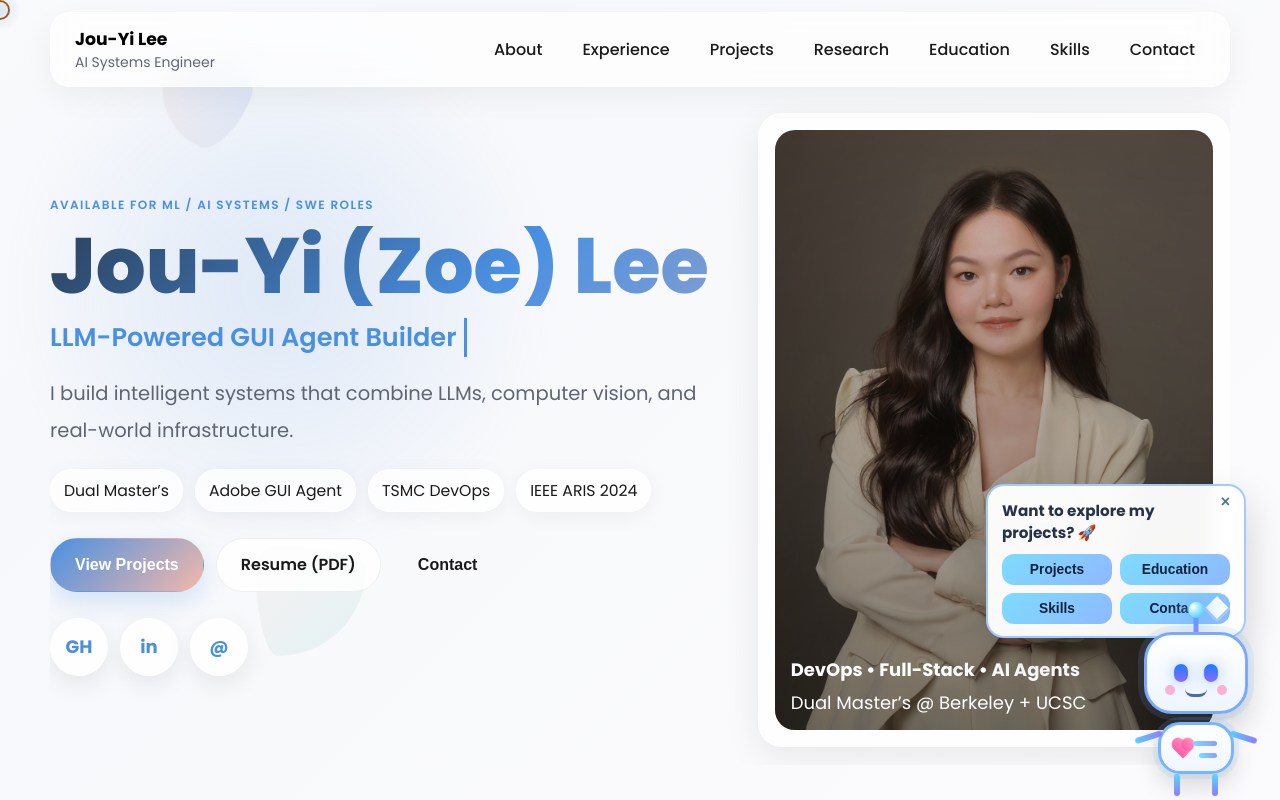
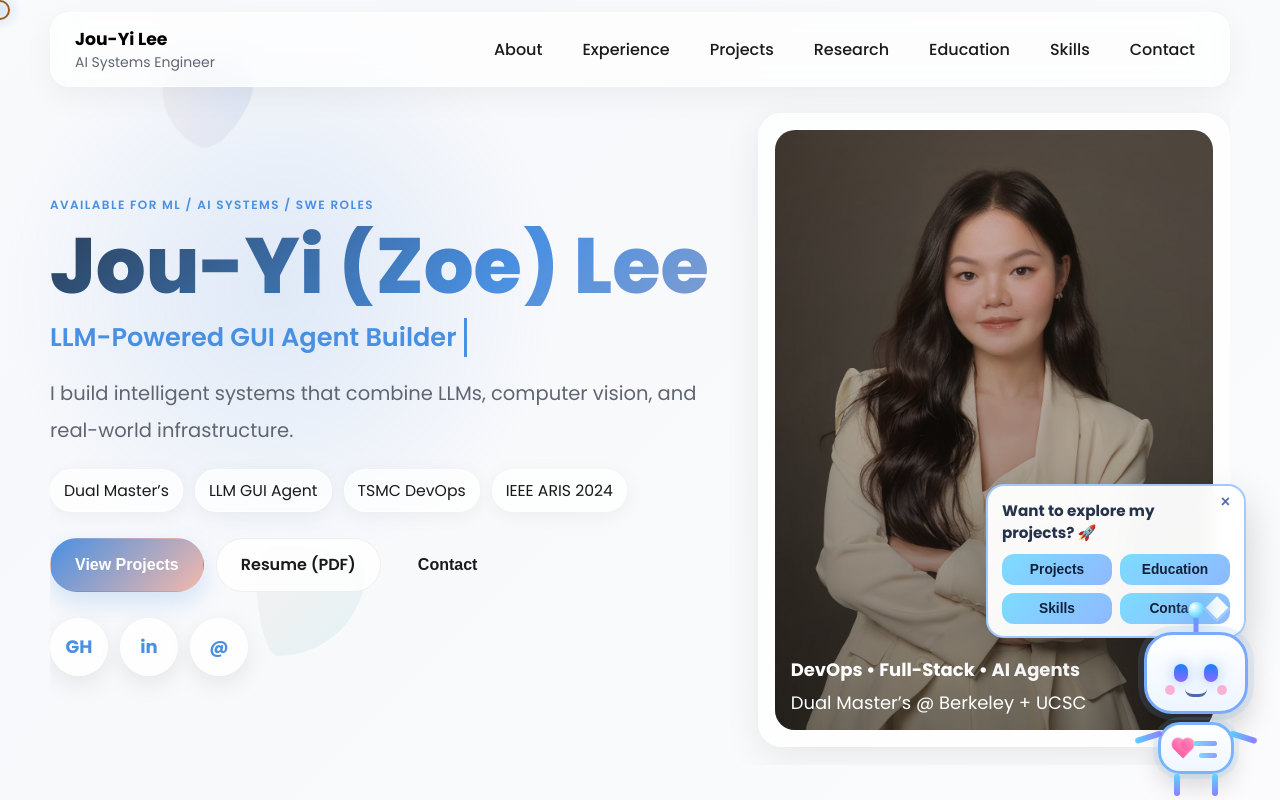
Before and after one commit to ZoeLee23277789/my-portfolio, a React (Create React App) app: page / in a window 1280 px wide. Shown: the top 800 px of the page. Built offline with nearby package versions, Linux system fonts and the light colour scheme.

Commit message:
fix: correct minor issues and update portfolio details

```diff
--- a/src/App.js
+++ b/src/App.js
@@ -32,7 +32,7 @@ function App() {
     () => [
       "San Jose, CA",
       "Dual Master’s",
-      "Adobe GUI Agent",
+      "LLM GUI Agent",
       "TSMC DevOps",
       "IEEE ARIS 2024",
     ],
--- a/src/Home.js
+++ b/src/Home.js
@@ -14,7 +14,7 @@ function Home() {
   const facts = useMemo(
     () => [
       "Dual Master’s",
-      "Adobe GUI Agent",
+      "LLM GUI Agent",
       "TSMC DevOps",
       "IEEE ARIS 2024",
     ],
```
